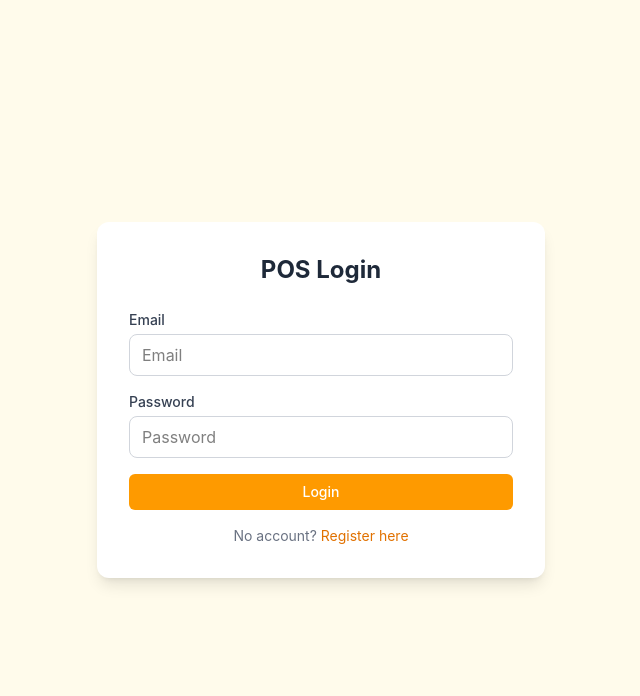
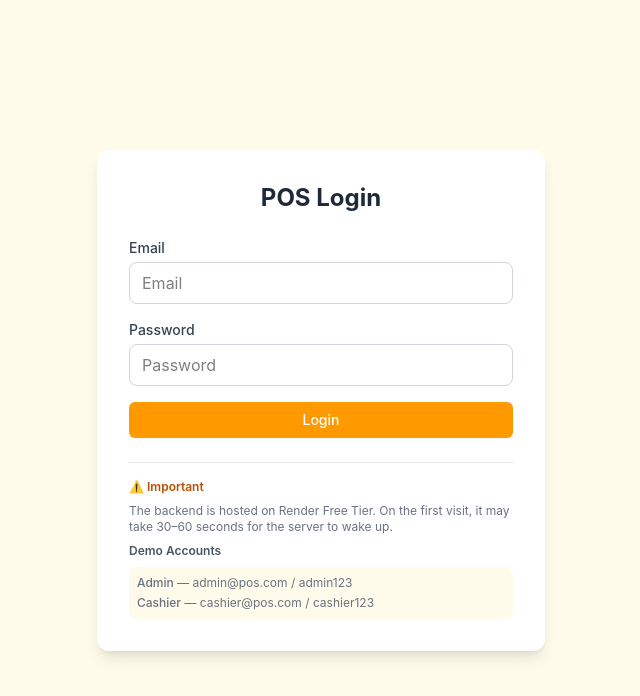
Before and after one commit to nuhu78/POS, a React (Vite) app in the folder pos_frontend/: page /login in a window 1280 px wide. Shown: the top 696 px of the page, without its empty margins (319-959 px from the left). Built offline with nearby package versions, Linux system fonts and the light colour scheme; no server answers.

Commit message:
feat: add important information and demo accounts to LoginPage

```diff
--- a/pos_frontend/src/features/dashboard/LoginPage.jsx
+++ b/pos_frontend/src/features/dashboard/LoginPage.jsx
@@ -1,5 +1,5 @@
 import { useState } from "react";
-import { Link, useNavigate } from "react-router-dom";
+import { useNavigate } from "react-router-dom";
 import { useAuth } from "../../auth/AuthContext";
 import Button from "../../components/Button";
 
@@ -58,9 +58,17 @@ export default function LoginPage() {
             {loading ? "Logging in..." : "Login"}
           </Button>
         </form>
-        <p className="text-sm text-gray-500 text-center mt-4">
-          No account? <Link to="/register" className="text-amber-600 hover:text-amber-800">Register here</Link>
-        </p>
+
+
+        <div className="mt-6 pt-4 border-t border-gray-200 text-xs text-gray-500 space-y-2">
+          <p className="text-amber-700 font-semibold">⚠️ Important</p>
+          <p>The backend is hosted on Render Free Tier. On the first visit, it may take 30–60 seconds for the server to wake up.</p>
+          <p className="font-semibold text-gray-600 mt-2">Demo Accounts</p>
+          <div className="bg-amber-50 rounded-lg p-2 space-y-1">
+            <p><span className="font-medium">Admin</span> — admin@pos.com / admin123</p>
+            <p><span className="font-medium">Cashier</span> — cashier@pos.com / cashier123</p>
+          </div>
+        </div>
       </div>
     </div>
   );
--- a/pos_frontend/src/layouts/AdminLayout.jsx
+++ b/pos_frontend/src/layouts/AdminLayout.jsx
@@ -10,6 +10,7 @@ const links = [
   { to: "sales", label: "Sales", icon: "🧾" },
   { to: "reports", label: "Reports", icon: "📈" },
   { to: "settings", label: "Settings", icon: "⚙️" },
+  { to: "/register", label: "Register", icon: "➕" },
 ];
 
 export default function AdminLayout() {
```
